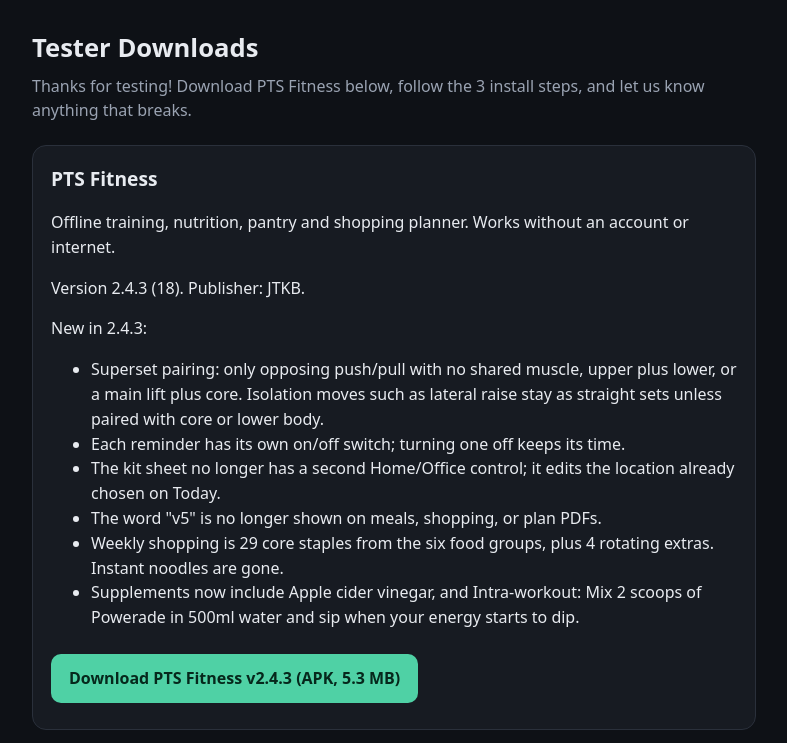
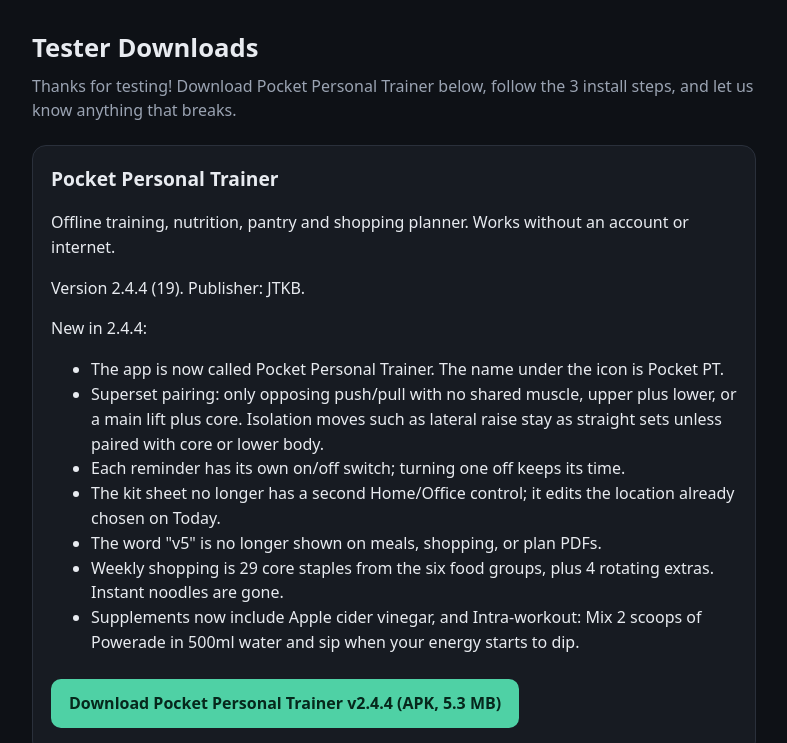
Before and after one commit to JTKB-dev/privacy, a plain HTML site: page testers/index.html in a window 1280 px wide. Shown: the top 743 px of the page, without its empty margins (246-1033 px from the left). Drawn offline with Linux system fonts and the light colour scheme.

Commit message:
Add Pocket Personal Trainer v2.4.4 tester APK and update testers page

```diff
--- a/testers/index.html
+++ b/testers/index.html
@@ -1,6 +1,6 @@
 <!doctype html>
 <html lang="en"><head><meta charset="utf-8"><meta name="viewport" content="width=device-width,initial-scale=1">
-<meta name="robots" content="noindex"><title>Tester Download: PTS Fitness by JTKB</title>
+<meta name="robots" content="noindex"><title>Tester Download: Pocket Personal Trainer by JTKB</title>
 <style>
 :root{--bg:#0e1116;--card:#171b22;--line:#2a303b;--txt:#e8ebf0;--sub:#9aa3b2;--acc:#4fd1a5;--acc2:#7aa2ff}
 *{box-sizing:border-box}body{margin:0;background:var(--bg);color:var(--txt);font:16px/1.55 system-ui,-apple-system,Segoe UI,Roboto,sans-serif}
@@ -10,12 +10,13 @@ p.lead{color:var(--sub);margin:0 0 22px}.card{background:var(--card);border:1px
 .note{border-left:3px solid var(--acc2);padding-left:12px;color:var(--sub)}footer{color:var(--sub);font-size:.8rem;margin-top:26px}
 </style></head><body><main>
 <h1>Tester Downloads</h1>
-<p class="lead">Thanks for testing! Download PTS Fitness below, follow the 3 install steps, and let us know anything that breaks.</p>
-<div class="card"><h2>PTS Fitness</h2>
+<p class="lead">Thanks for testing! Download Pocket Personal Trainer below, follow the 3 install steps, and let us know anything that breaks.</p>
+<div class="card"><h2>Pocket Personal Trainer</h2>
 <p>Offline training, nutrition, pantry and shopping planner. Works without an account or internet.</p>
-<p>Version 2.4.3 (18). Publisher: JTKB.</p>
-<p>New in 2.4.3:</p>
+<p>Version 2.4.4 (19). Publisher: JTKB.</p>
+<p>New in 2.4.4:</p>
 <ul>
+<li>The app is now called Pocket Personal Trainer. The name under the icon is Pocket PT.</li>
 <li>Superset pairing: only opposing push/pull with no shared muscle, upper plus lower, or a main lift plus core. Isolation moves such as lateral raise stay as straight sets unless paired with core or lower body.</li>
 <li>Each reminder has its own on/off switch; turning one off keeps its time.</li>
 <li>The kit sheet no longer has a second Home/Office control; it edits the location already chosen on Today.</li>
@@ -23,8 +24,8 @@ p.lead{color:var(--sub);margin:0 0 22px}.card{background:var(--card);border:1px
 <li>Weekly shopping is 29 core staples from the six food groups, plus 4 rotating extras. Instant noodles are gone.</li>
 <li>Supplements now include Apple cider vinegar, and Intra-workout: Mix 2 scoops of Powerade in 500ml water and sip when your energy starts to dip.</li>
 </ul>
-<a class="btn" href="PTS_Fitness_v2.4.3.apk" download>Download PTS Fitness v2.4.3 (APK, 5.3 MB)</a>
-<!-- sha256 bd4f39da8af847efb0f276def2773bf4d81f2570ada99d8c7f90e812e8c9a8a4 --></div>
+<a class="btn" href="PTS_Fitness_v2.4.4.apk" download>Download Pocket Personal Trainer v2.4.4 (APK, 5.3 MB)</a>
+<!-- sha256 0c622ab1c629c1be63555ab8c54b435314887de00661acd64df6db410c0cf0cd --></div>
 <div class="card"><h2>Install in 3 steps (Android)</h2>
 <ol>
 <li><b>Download</b> the APK with the button above.</li>
@@ -37,5 +38,5 @@ p.lead{color:var(--sub);margin:0 0 22px}.card{background:var(--card);border:1px
 <li>Reply to the message that sent you this link with what you tried, what happened, and a screenshot or screen recording.</li>
 <li>Tell us what phone you have (for example "Samsung A54").</li>
 </ul></div>
-<footer>Test builds for invited testers. &copy; 2026 JTKB. All rights reserved. Privacy: <a style="color:var(--acc2)" href="../privacy_pts.html">PTS Fitness</a></footer>
+<footer>Test builds for invited testers. &copy; 2026 JTKB. All rights reserved. Privacy: <a style="color:var(--acc2)" href="../privacy_pts.html">Pocket Personal Trainer</a></footer>
 </main></body></html>
```
Also changed, not shown: 1 other file.
